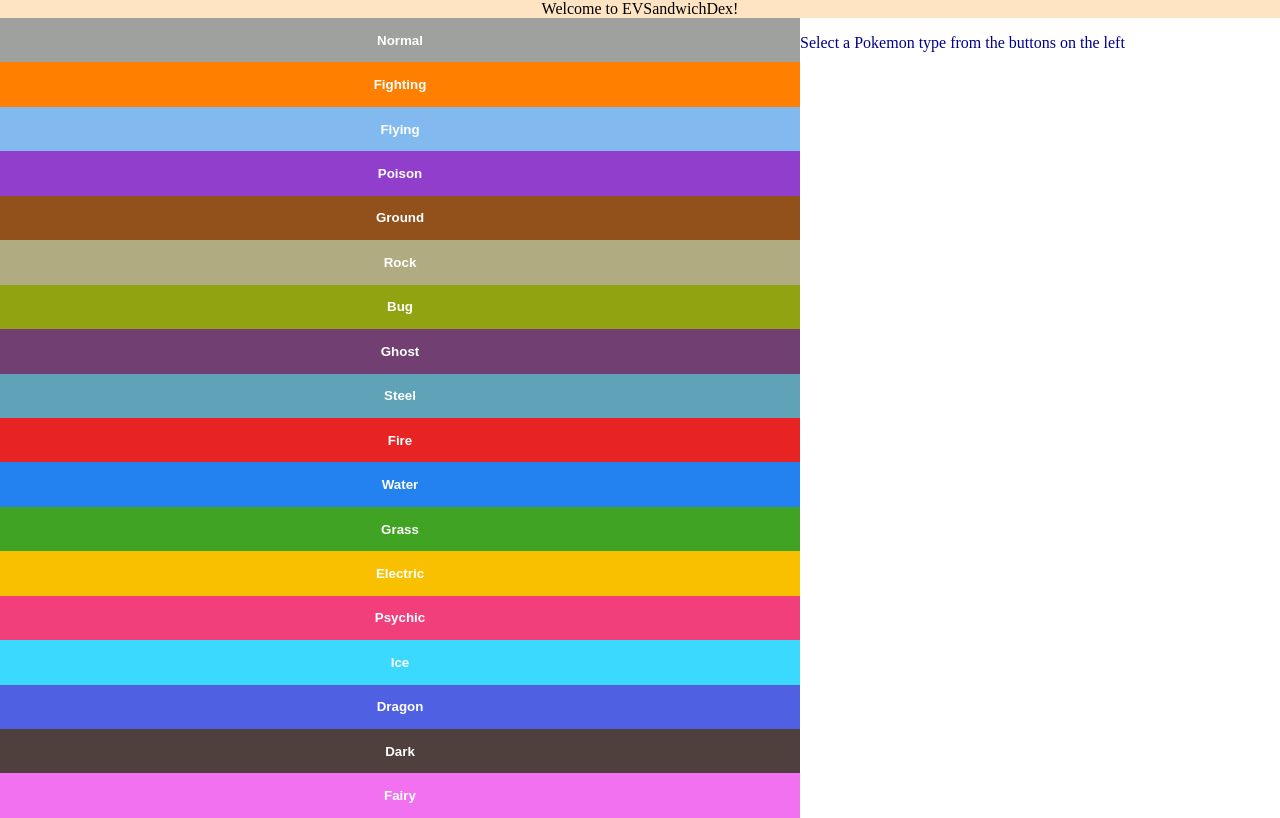
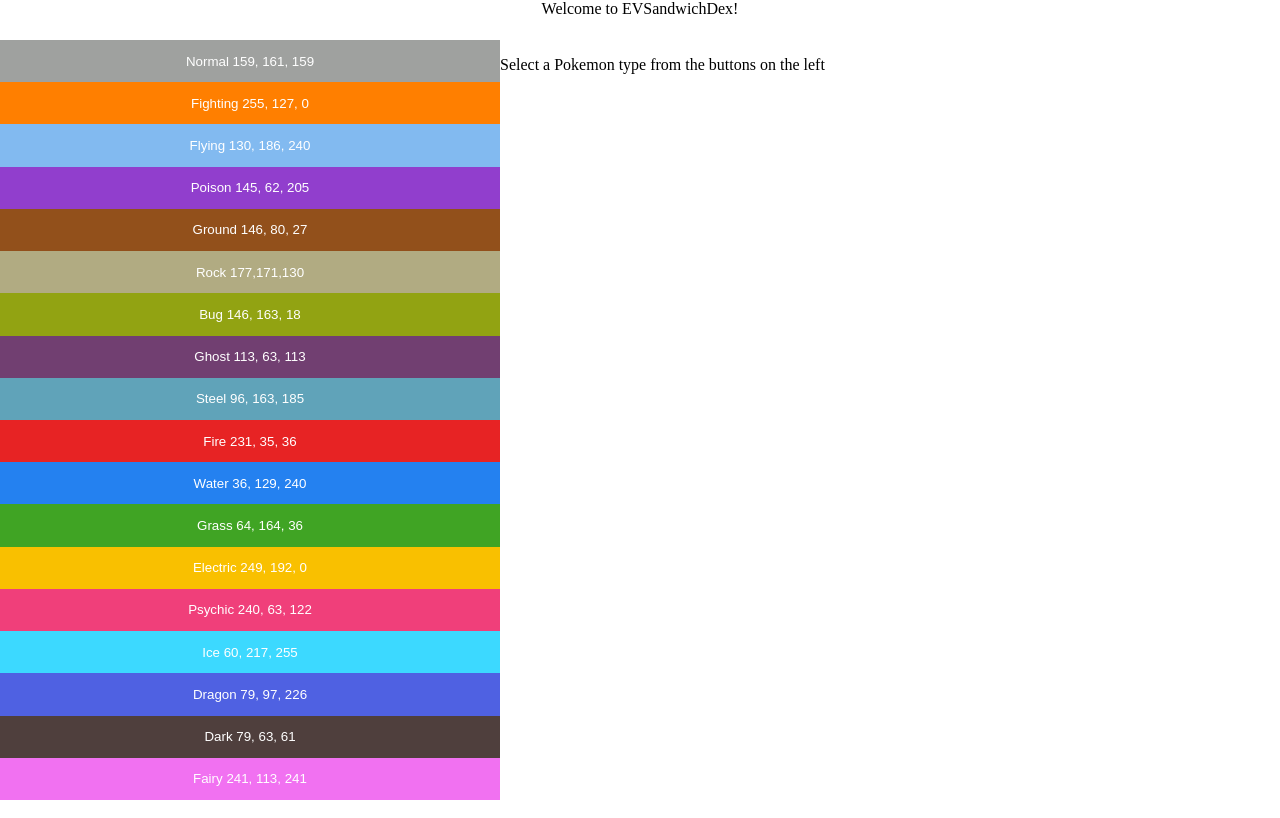
Before and after one commit to jeansystems/EVSandwichDex, a SvelteKit app: page / in a window 1280 px wide. Built offline with nearby package versions, Linux system fonts and the light colour scheme.

Commit message:
style rewrite, fits on page

```diff
--- a/src/components/LeftSidebar.svelte
+++ b/src/components/LeftSidebar.svelte
@@ -3,10 +3,12 @@
     import pokemonTypes from '../data/pokemonTypes.json';
 
     export let pokemonTypeClicked = writable(null);
+    export let pokemonColorClicked = writable(null);
 
-    export function handleClick(type) {
+    export function handleClick(type, color) {
         console.log('Clicked ' + type + ', has type ' + typeof type);
         pokemonTypeClicked.set(type);
+        pokemonColorClicked.set(color);
     }
 
 </script>
@@ -15,10 +17,11 @@
     {#each pokemonTypes as pokemonType}
         <button
             class="left-sidebar-buttons"
-            style="--theme-color: {pokemonType.color}"
-            on:click={() => handleClick(pokemonType.type)}
+            style="--button-color: {pokemonType.color}"
+            on:click={() => handleClick(pokemonType.type, pokemonType.color)}
         >
             {pokemonType.type}
+            {pokemonType.color}
         </button>
     {/each}
 </div>
@@ -27,27 +30,22 @@
     .left-sidebar {
         display: flex;
         flex-direction: column;
-        overflow-y: auto;
-        height: 100vh;
-        width: 800px;
-        background-color: powderblue;
-        z-index: 0;
     }
     .left-sidebar-buttons {
         flex-grow: 1;
+        width: 500px;
         display: block;
-        padding: 0px;
+        box-shadow: none;
         border: 0px;
-        background-color: var(--theme-color);
+        background-color: rgba(var(--button-color));
         color: white;
-        font-weight: bold;
-        box-shadow: none;
+        transition: opacity 0.1s;
     }
     .left-sidebar-buttons:hover {
-        opacity: 75%;
+        opacity: 0.75;
     }
     .left-sidebar-buttons:focus {
-        opacity: 75%;
+        opacity: 0.75;
         color: black;
     }
 </style>
--- a/src/components/RightContent.svelte
+++ b/src/components/RightContent.svelte
@@ -1,20 +1,24 @@
 <script>
     import { pokemonTypeClicked } from "./LeftSidebar.svelte";
+    import { pokemonColorClicked } from "./LeftSidebar.svelte";
 </script>
 
-
-<div class="right-content">
+<div
+    class="right-content"
+    style="--bg-color: {$pokemonColorClicked}"
+>
     {#if $pokemonTypeClicked === null}
         <p>Select a Pokemon type from the buttons on the left</p>
     {:else}
         <p>Okay, selected {$pokemonTypeClicked}</p>
+        <p>{$pokemonColorClicked}</p>
     {/if}
 </div>
 
 <style>
     .right-content {
+        background-color: rgba(var(--bg-color), 0.4);
+        overflow-y: auto;
         flex-grow: 1;
-        color: darkblue;
-        z-index: 0;
     }
 </style>
--- a/src/components/TopMenu.svelte
+++ b/src/components/TopMenu.svelte
@@ -1,15 +1,10 @@
-<header class="top-menu">
-    <div class="greeter">
-        Welcome to EVSandwichDex!
-    </div>
-</header>
+<div class="top-menu">
+    Welcome to EVSandwichDex!
+</div>
 
 <style>
-    .top-menu {
-        background-color: bisque;
-    }
-    .greeter {
-        text-align: center;
-
-    }
+.top-menu {
+    height: 5vh;
+    text-align: center;
+}
 </style>
--- a/src/data/pokemonTypes.json
+++ b/src/data/pokemonTypes.json
@@ -1,75 +1,75 @@
 [
     {
         "type": "Normal",
-        "color": "#9fa19f"
+        "color": "159, 161, 159"
     },
     {
         "type": "Fighting",
-        "color": "#ff7f00"
+        "color": "255, 127, 0"
     },
     {
         "type": "Flying",
-        "color": "#82baf0"
+        "color": "130, 186, 240"
     },
     {
         "type": "Poison",
-        "color": "#913ecd"
+        "color": "145, 62, 205"
     },
     {
         "type": "Ground",
-        "color": "#92501b"
+        "color": "146, 80, 27"
     },
     {
         "type": "Rock",
-        "color": "#b1ab82"
+        "color": "177,171,130"
     },
     {
         "type": "Bug",
-        "color": "#92a312"
+        "color": "146, 163, 18"
     },
     {
         "type": "Ghost",
-        "color": "#713f71"
+        "color": "113, 63, 113"
     },
     {
         "type": "Steel",
-        "color": "#60a3b9"
+        "color": "96, 163, 185"
     },
     {
         "type": "Fire",
-        "color": "#e72324"
+        "color": "231, 35, 36"
     },
     {
         "type": "Water",
-        "color": "#2481f0"
+        "color": "36, 129, 240"
     },
     {
         "type": "Grass",
-        "color": "#40a324"
+        "color": "64, 164, 36"
     },
     {
         "type": "Electric",
-        "color": "#f9c000"
+        "color": "249, 192, 0"
     },
     {
         "type": "Psychic",
-        "color": "#f03f7a"
+        "color": "240, 63, 122"
     },
     {
         "type": "Ice",
-        "color": "#3cd9ff"
+        "color": "60, 217, 255"
     },
     {
         "type": "Dragon",
-        "color": "#4f61e2"
+        "color": "79, 97, 226"
     },
     {
         "type": "Dark",
-        "color": "#4f3f3d"
+        "color": "79, 63, 61"
     },
     {
         "type": "Fairy",
-        "color": "#f171f1"
+        "color": "241, 113, 241"
     }
 
 ]
--- a/src/routes/+page.svelte
+++ b/src/routes/+page.svelte
@@ -1,26 +1,23 @@
 <script>
+    import TopMenu from '../components/TopMenu.svelte';
     import LeftSidebar from '../components/LeftSidebar.svelte';
     import RightContent from '../components/RightContent.svelte';
-    import TopMenu from '../components/TopMenu.svelte';
 </script>
 
-<div class="full-container">
-    <div class="top-menu">
-        <TopMenu />
-    </div>
-    <div class="vertical-container">
-        <LeftSidebar />
-        <RightContent />
-    </div>
+<TopMenu />
+<div class="container">
+    <LeftSidebar />
+    <RightContent />
 </div>
+
 
 <style>
     :global(body) {
-        margin: 0;
-        padding: 0;
+        margin: 0px;
+        height: 100vh;
     }
-    .vertical-container {
+    .container {
         display: flex;
-        min-height: 100vh;
+        min-height: 95vh;
     }
 </style>
```
